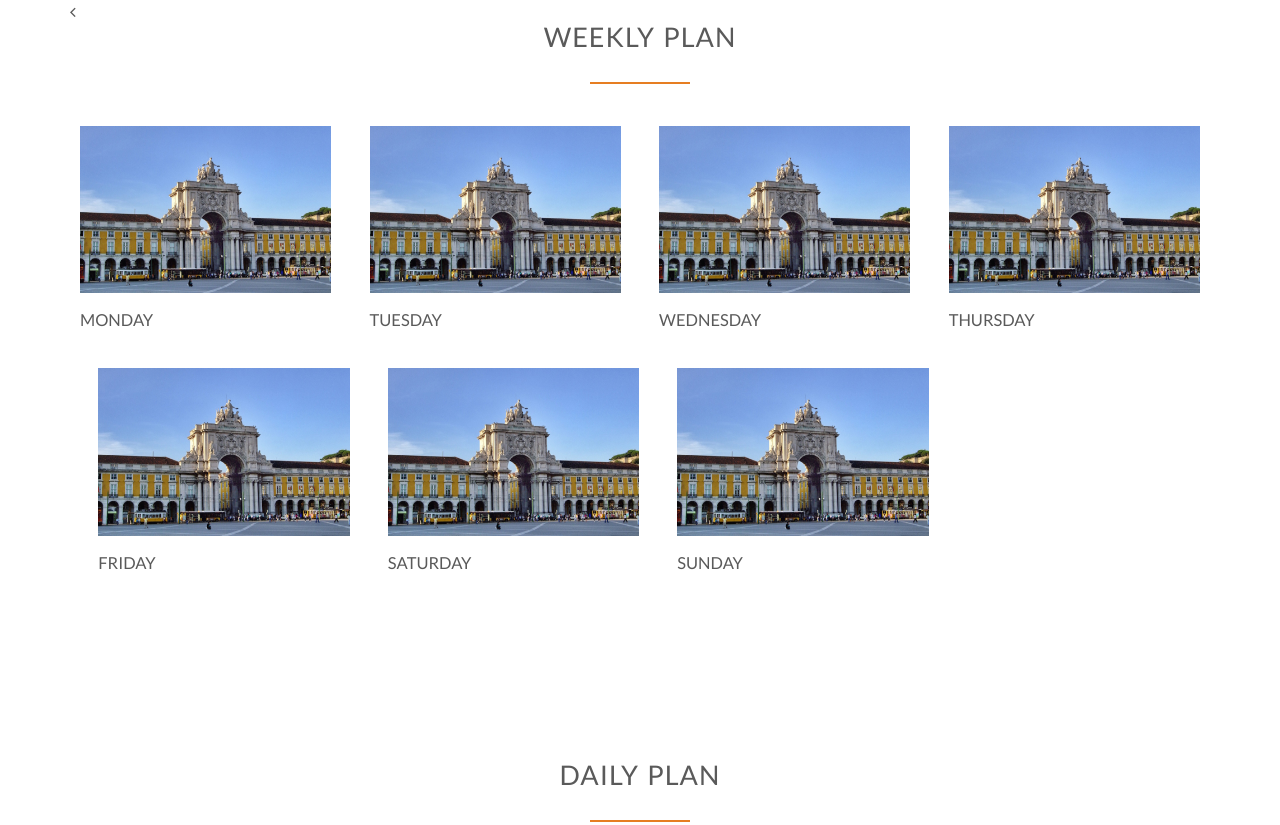
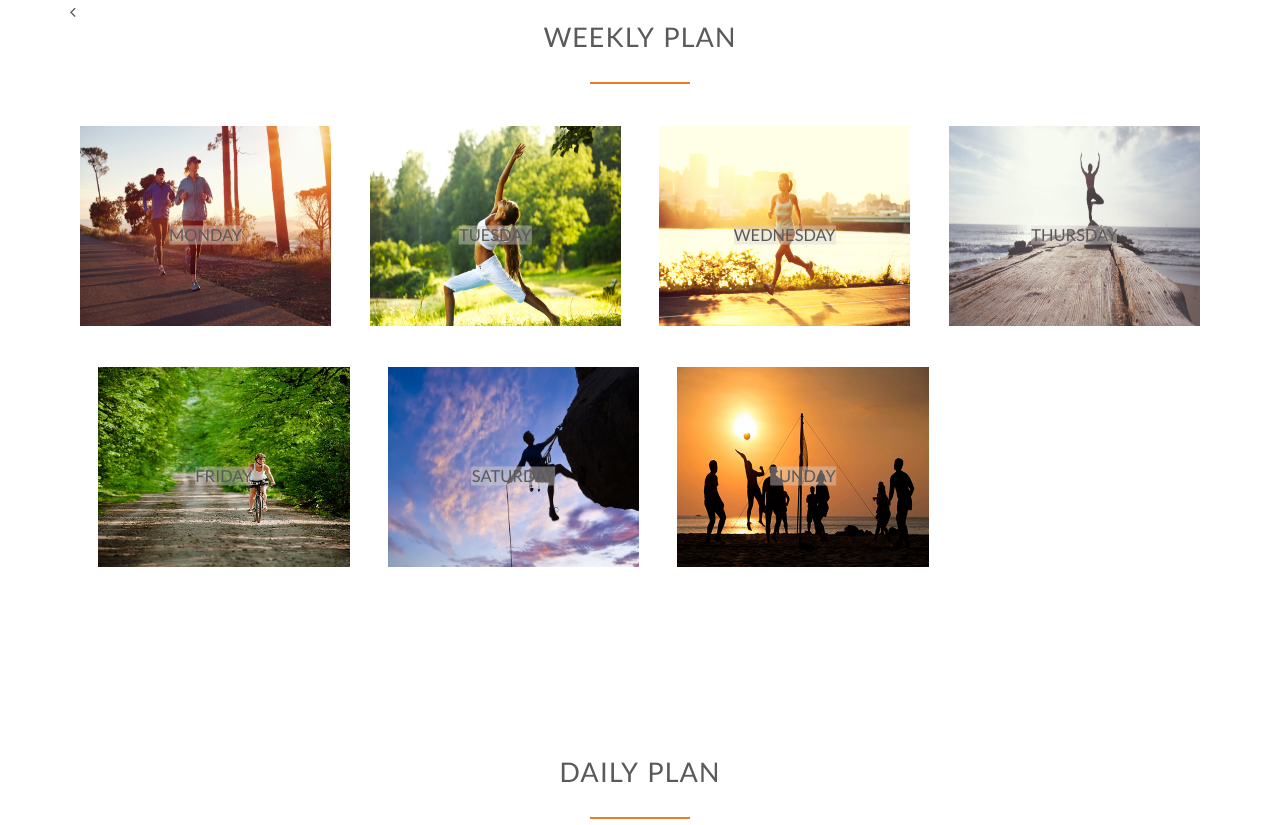
Before and after one commit to sierramellon/OmnifoodDemo, a plain HTML site: page index.html in a window 1280 px wide. Shown: the part 2176-3001 px from the top of the page. Drawn offline with nearby package versions, Linux system fonts and the light colour scheme; some packages are replaced by stand-ins of ours; a script that the page names is missing; files whose address does not match are found by name.

Commit message:
modify css weekly plan

```diff
--- a/index.html
+++ b/index.html
@@ -96,31 +96,31 @@
             </div>
             <div class="row js--wp-3">
                 <div class="col span-1-of-4 box city-info">
-                    <img src="resources/img/lisbon-3.jpg" alt="Lisbon">
+                    <img src="resources/img/mon.jpg" alt="Monday Image">
                     <h3>Monday</h3>
                 </div>
                  <div class="col span-1-of-4 box city-info">
-                    <img src="resources/img/lisbon-3.jpg" alt="Lisbon">
+                    <img src="resources/img/tue.jpg" alt="Tuesday Image">
                     <h3>Tuesday</h3>
                 </div>
                 <div class="col span-1-of-4 box city-info">
-                    <img src="resources/img/lisbon-3.jpg" alt="Lisbon">
+                    <img src="resources/img/wed.jpg" alt="Wednesday Image">
                     <h3>Wednesday</h3>
                 </div>
                 <div class="col span-1-of-4 box city-info">
-                    <img src="resources/img/lisbon-3.jpg" alt="Lisbon">
+                    <img src="resources/img/thur.jpg" alt="Thursday Image">
                     <h3>Thursday</h3>
                 </div>
                 <div class="col span-1-of-4 box city-info">
-                    <img src="resources/img/lisbon-3.jpg" alt="Lisbon">
+                    <img src="resources/img/fri.jpg" alt="Friday Image">
                     <h3>Friday</h3>
                 </div>
                 <div class="col span-1-of-4 box city-info">
-                    <img src="resources/img/lisbon-3.jpg" alt="Lisbon">
+                    <img src="resources/img/sat.jpg" alt="Saturday Image">
                     <h3>Saturday</h3>
                 </div>
                 <div class="col span-1-of-4 box city-info">
-                    <img src="resources/img/lisbon-3.jpg" alt="Lisbon">
+                    <img src="resources/img/sun.png" alt="Sunday Image">
                     <h3>Sunday</h3>
                 </div>
             </div>
--- a/resources/css/style.css
+++ b/resources/css/style.css
@@ -660,5 +660,27 @@ footer p{
 .js--wp-1.animated,
 .js--wp-2.animated,
 .js--wp-3.animated {
-    opacity: 1;
+    opacity: 1;,
 }
+
+
+/*----------text over imag------------*/
+
+.city-info {
+   position:relative;
+}
+
+.city-info h3 {
+    position: absolute;
+    top: 50%;
+    left: 50%;
+    transform: translate(-50%, -50%);
+    background-color: rgba(217, 212, 208, 0.43);
+}
+
+.city-info img {
+   height: 200px;
+   width: 100%;
+   overflow: hidden;
+   background-image: linear-gradient(rgba(62, 60, 60, 0.65), rgba(62, 60, 60, 0.4));
+}
```
Also changed, not shown: resources/img/Tue.jpg (added), resources/img/fri.jpg (added), resources/img/mon.jpg (added), resources/img/sat.jpg (added), resources/img/sun.png (added), resources/img/thur.jpg (added), resources/img/wed.jpg (added).
